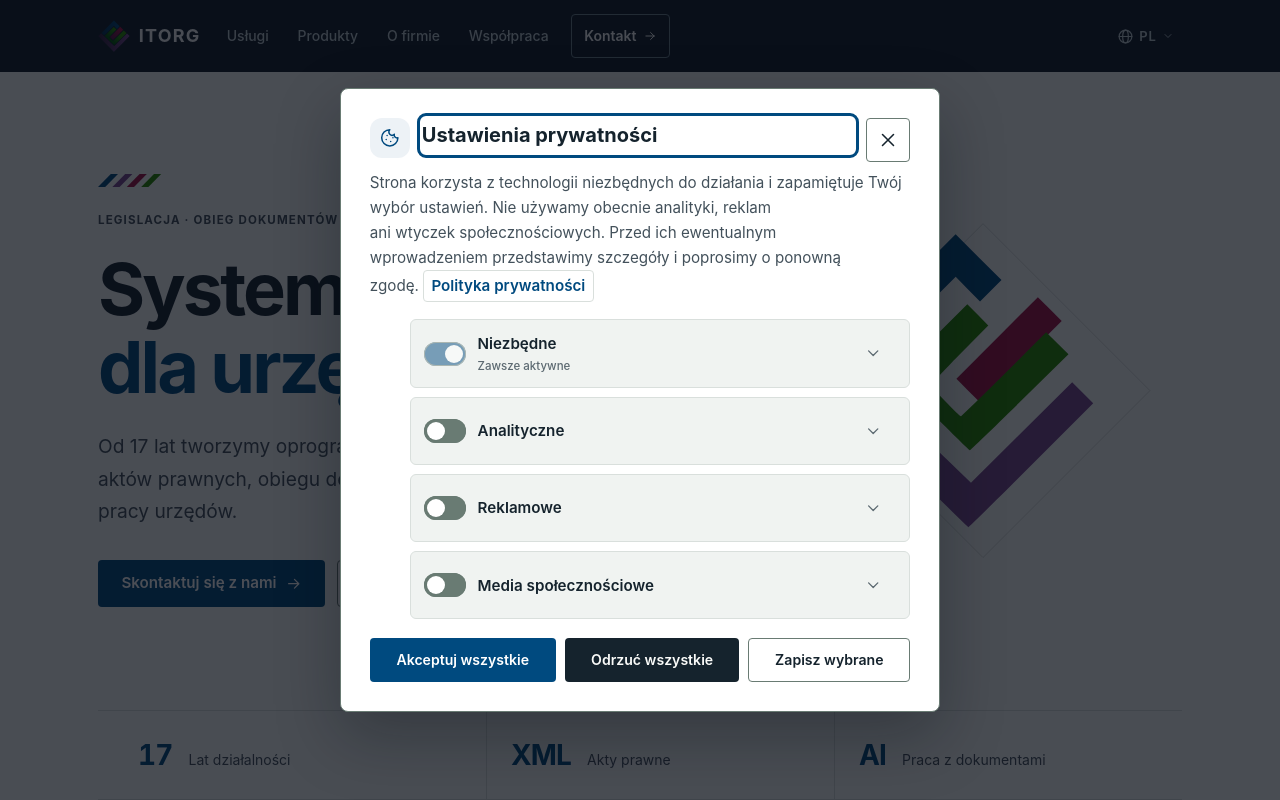
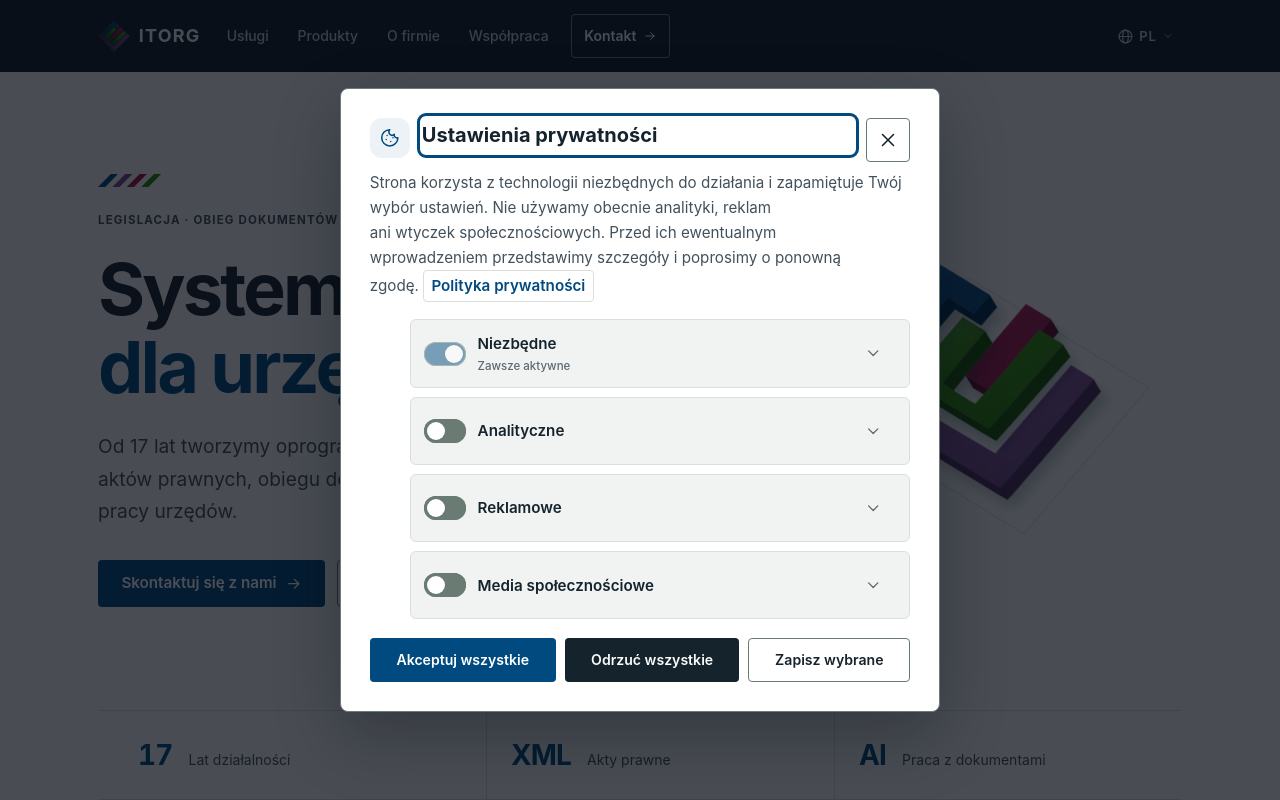
Before and after one commit to krzysztof-radzimski/itorg.pl, a Next.js app: page / in a window 1280 px wide. Shown: the top 800 px of the page. Built offline with nearby package versions, Linux system fonts and the light colour scheme.

Commit message:
[ADHOC] Ujednolić dekoracyjne sygnety do wersji 3D
Zastosowałem ten sam przestrzenny efekt wszędzie, gdzie występuje dekoracja z rozłożonym logo ITORG.

Polecenie: i tak samo we wszystkich miejscach gdzie zrobiłeś taki efekt

Zadanie #3367 · Asystent Ad hoc

```diff
--- a/components/Hero.tsx
+++ b/components/Hero.tsx
@@ -30,7 +30,7 @@ export default function Hero({ site }: SiteProps) {
         </div>
 
         <div className="hero__visual" aria-hidden="true">
-          <BrandMotif />
+          <BrandMotif dimensional />
         </div>
       </div>
 
```
